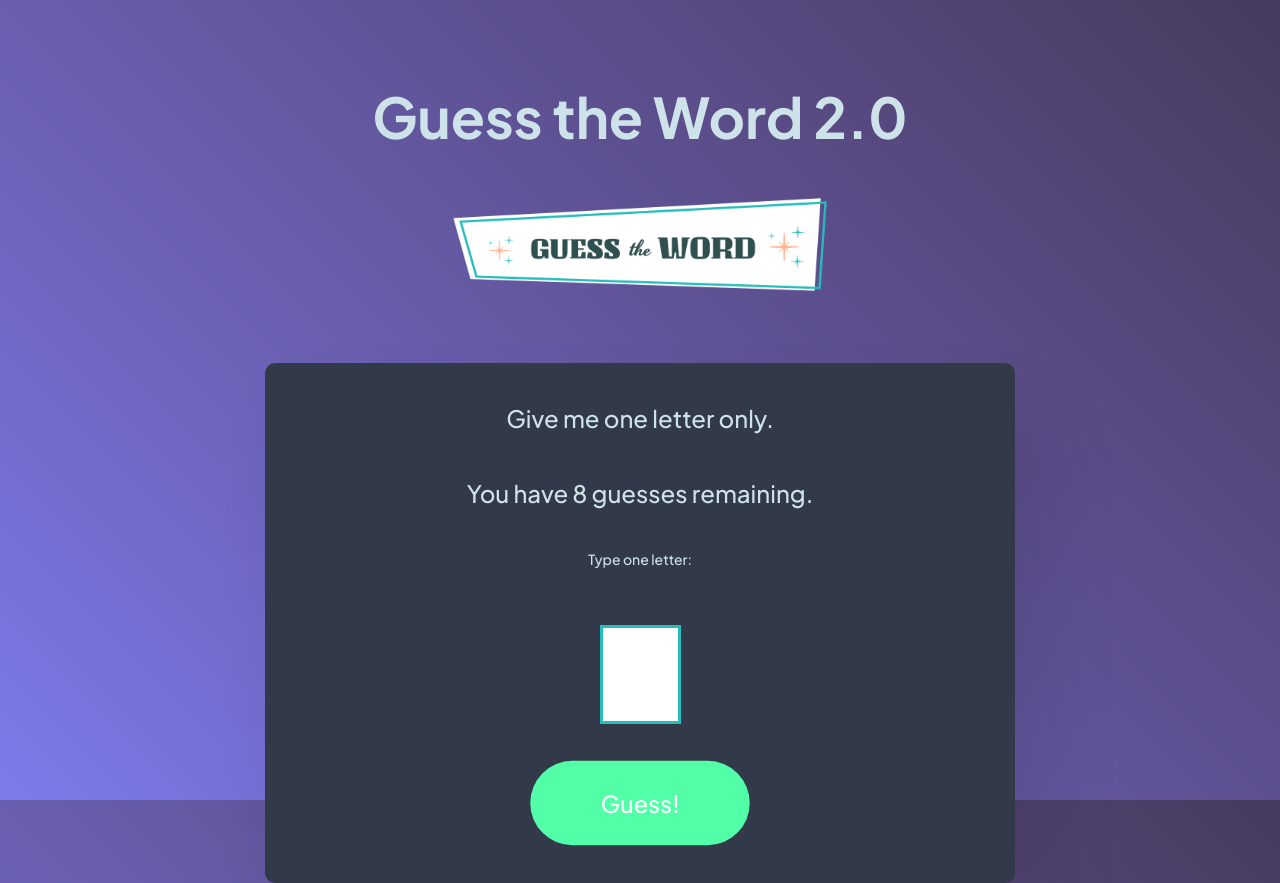
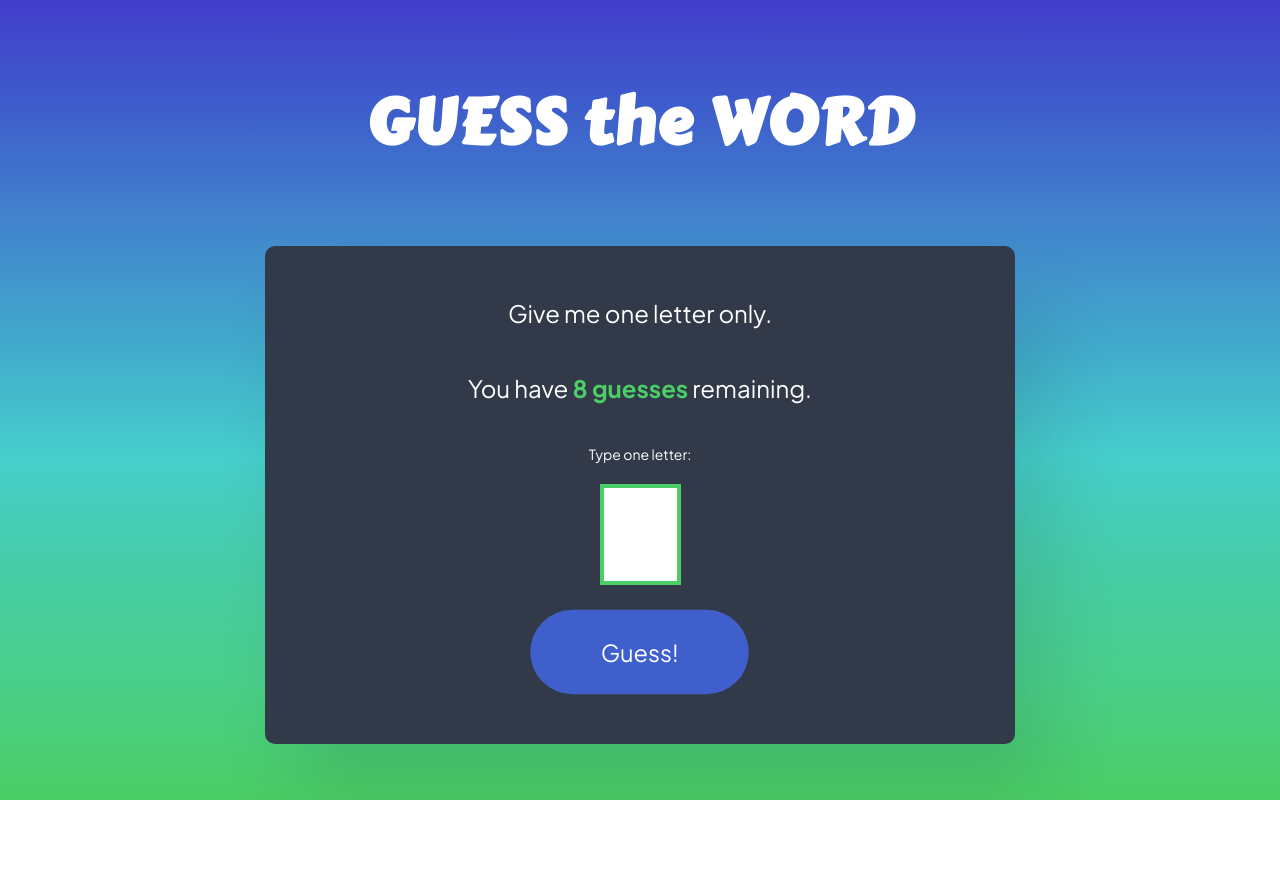
Before and after one commit to MattPahuta/GuessTheWord_2022, a plain HTML site: page index.html in a window 1280 px wide. Both pictures are taken after typing "Sample" into the empty fields and a click on the button "Guess!". After the commit the page ends 800 px from the top, so only its background shows below. Drawn offline with Linux system fonts and the light colour scheme; no server answers.

Commit message:
Complete basic game functions, update styles and messages

```diff
--- a/css/styles.css
+++ b/css/styles.css
@@ -2,6 +2,7 @@
 :root {
   /* fonts */
   --ff-sans: 'Plus Jakarta Sans', Arial, sans-serif;
+  --ff-cursive: 'Carter One', cursive;
   /* ****** font sizes *****************/
   /* ********************************* */
   --fs-700: 2.25rem;
@@ -16,17 +17,15 @@
   --clr-black: hsla(219, 22%, 16%, 1);
   --clr-white: hsla(0, 0%, 100%, 1);
   --clr-dark-gray-blue: hsla(217, 19%, 24%, 1);
-  --clr-galactic-blue: hsla(252, 66%, 62%, 1);
-  --clr-electric-green: hsla(150, 100%, 66%, 1);
-  --clr-light-cyan: hsla(193, 38%, 86%, 1);
-
+  --clr-blue: hsla(226, 58%, 52%, 1);
+  --clr-electric-green: hsla(132, 57%, 55%, 1);
 }
 
 @media (min-width: 40em) {
   :root {
     --fs-700: 2.75rem;
     --fs-600: 2rem;
-    --fs-500: 2rem;
+    --fs-500: 1.875rem;
     --fs-400: 1.25rem;
     --fs-350: 1rem;
   }
@@ -34,7 +33,7 @@
 
 @media (min-width: 72em) {
   :root {
-    --fs-700: 3.5rem;
+    --fs-700: 4rem;
     --fs-600: 2.5rem;
     --fs-400: 1.5rem;
   }
@@ -92,52 +91,31 @@ body {
   min-height: 100vh;
   display: grid;
   grid-template-rows: auto 1fr auto;
-
-
   line-height: 1.6;
   text-align: center;
-  /* update font - heading and body */
   font-family: var(--ff-sans);
-
   font-size: var(--fs-400);
-  color: var(--clr-light-cyan);
-  /* background-color: var(--clr-black); */
-
+  color: var(--clr-white);
   background-image: linear-gradient(
-    45deg,
-    hsl(240deg 73% 70%) 0%,
-    hsl(242deg 58% 65%) 11%,
-    hsl(245deg 46% 60%) 22%,
-    hsl(247deg 37% 55%) 33%,
-    hsl(249deg 31% 51%) 44%,
-    hsl(251deg 29% 46%) 56%,
-    hsl(254deg 28% 42%) 67%,
-    hsl(256deg 27% 38%) 78%,
-    hsl(258deg 25% 34%) 89%,
-    hsl(260deg 24% 30%) 100%
+    0deg,
+    hsl(132deg 57% 55%) 0%,
+    hsl(148deg 58% 55%) 14%,
+    hsl(163deg 57% 54%) 29%,
+    hsl(179deg 58% 54%) 43%,
+    hsl(195deg 58% 53%) 57%,
+    hsl(210deg 58% 53%) 71%,
+    hsl(226deg 58% 52%) 86%,
+    hsl(242deg 58% 52%) 100%
   );
-
-  /* background-image: url("../img/bg.png"); */
-  /* background-size: 800px;
-  background-repeat: repeat; */
-
-
-  /* color: #305050; */
 }
 
 .container {
   margin-inline: auto;
-  /* background: radial-gradient(50% 50% at 50% 50%,
-    rgba(167, 237, 237, 0.3) 0%,
-    rgba(156, 226, 226, 0) 100%); */
-
   display: flex;
   justify-content: center;
   flex-direction: column;
   align-items: center;
   width: 90%;
-
-
 }
 
 header {
@@ -148,14 +126,11 @@ header {
   gap: 1.5em;
 }
 
-/* update logo - design with canva? */
-.logo {
-  width: 70%;
-  max-width: 484px;
-}
-
 h1 {
+  font-family: var(--ff-cursive);
   font-size: var(--fs-700);
+  letter-spacing: 1.5px;
+  color: var(--clr-white);
 }
 
 .game-board {
@@ -179,7 +154,7 @@ h1 {
 }
 
 .game-container {
-  padding: 1.5em 1.5em;
+  padding: 2em 1.5em;
   display: flex;
   flex-direction: column;
   gap: 0.75em;
@@ -192,7 +167,7 @@ h1 {
 
 .highlight {
   padding: 0.25em;
-  /* background: #ffe2d6; */
+  background: #ffe2d6;
   font-size: 1em;
   color: orangered;
 }
@@ -203,9 +178,9 @@ h1 {
 }
 
 .word-in-progress {
-  letter-spacing: 15px;
-  color: #28bdbd;
-  font-size: 30px;
+  letter-spacing: var(--fs-350);
+  color: var(--clr-electric-green);
+  font-size: var(--fs-500);
   line-height: 1;
 }
 
@@ -219,12 +194,10 @@ h1 {
   padding: 0 0.5em;
 }
 
-
 .guess-form {
   display: flex;
   flex-direction: column;
   align-items: center;
-  gap: 1.5em;
 }
 
 .guess-form label {
@@ -240,13 +213,19 @@ input {
   font-size: 1.5em;
   margin-top: 0.5em;
   padding: 0.5em;
-  border: 3px solid #28bdbd;
+  border: 4px solid var(--clr-electric-green);
+
 }
 
 input:active,
 input:focus {
   outline: 0;
-  border: 4px solid #28bdbd;
+  border-color: var(--clr-blue);
+}
+
+.remaining-guesses {
+  font-weight: 700;
+  color: var(--clr-electric-green);
 }
 
 /* revise button styles = Steph Eckles  */
@@ -254,7 +233,7 @@ input:focus {
 .play-again {
   padding: 1em 3em;
   border-radius: 50px;
-  /* margin-top: 1em; */
+  margin-top: 1em;
   color: var(--clr-black);
   background: var(--clr-electric-green);
   font-size: 1em;
@@ -274,16 +253,22 @@ input:focus {
   transform: scale(0.98);
   /* background: brightness(0.3); */
   color: var(--clr-white);
+  background: var(--clr-blue);
+  transition: 150ms all ease-in-out;
 }
 
 /* animatied background */
 /* Todo: change to animated gif or confetti background */
 .win {
-  padding: 0 1em;
-  background: linear-gradient(-45deg, #ff9d64, #f5620c);
+  margin-bottom: 1em;
+  padding: 1em;
+  background: linear-gradient(-45deg, #4BCE65, #413CCB);
   background-size: 400% 400%;
   animation: gradient 2s ease infinite;
+  border-radius: 10px;
 }
+
+
 
 @keyframes gradient {
   0% {
--- a/index.html
+++ b/index.html
@@ -9,30 +9,26 @@
   <!-- <link rel="icon" type="image/png" sizes="32x32" href="./assets/favicon-32x32.png"> -->
   <link rel="preconnect" href="https://fonts.googleapis.com">
   <link rel="preconnect" href="https://fonts.gstatic.com" crossorigin>
-  <link href="https://fonts.googleapis.com/css2?family=Plus+Jakarta+Sans:wght@500;700&display=swap" rel="stylesheet">
+  <link href="https://fonts.googleapis.com/css2?family=Carter+One&family=Plus+Jakarta+Sans:wght@400;700&display=swap" rel="stylesheet">
   <link rel="stylesheet" href="./css/styles.css">
 </head>
 <body>
   <div class="container">
     <header>
-      <h1>Guess the Word 2.0</h1>
-      <img class="logo" src="img/logo.png" alt="Guess The Word" />
+      <h1>GUESS the WORD</h1>
     </header>
-
-
     <main>
       <section id="game-board" class="game-board">
         <div class="game-container">
           <p id="message" class="message"></p>
           <p id="word-in-progress" class="word-in-progress"></p>
-          <p id="remaining" class="remaining">You have <span id="remaining-guesses">8 guesses</span> remaining.</p>
+          <p id="remaining" class="remaining">You have <span id="remaining-guesses" class="remaining-guesses">8 guesses</span> remaining.</p>
           <!-- list to hold letters guessed by player -->
           <ul id="guessed-letters-list" class="guessed-letters"></ul>
-
           <!-- Game form -->
           <form action="" id="guess-form" class="guess-form">
             <label for="letter">Type one letter:</label>
-            <input id="letter" type="text" name="letter" class="letter" />
+            <input id="letter" type="text" name="letter" class="letter">
             <div class="form-element button-element">
               <button id="guess-btn" class="guess">Guess!</button>
             </div>
--- a/js/app.js
+++ b/js/app.js
@@ -1,16 +1,15 @@
 // Game variables - global
-// *** move these into functions where possible
 const guessedLettersList = document.querySelector('.guessed-letters');
 const wordInProgress = document.getElementById('word-in-progress');
 const remainingGuessesP = document.getElementById('remaining');
 const remainingGuessesSpan = document.getElementById('remaining-guesses');
-const message = document.getElementById('message'); // create a message function?
+const message = document.getElementById('message');
 const guessBtn = document.getElementById('guess-btn');
 const playAgainBtn = document.getElementById('play-again-btn');
 
 // adjust difficulty based on guesses available? Standard (8), Hard (6), Insanity (2)
 let remainingGuesses = 8;
-let word = 'magnolia';
+let word = 'magnolia'; // default value
 let guessedLetters = [];
 
 async function getWord() {
@@ -25,6 +24,10 @@ async function getWord() {
 
 // execute game
 getWord();
+
+function setDifficulty() {
+
+}
 
 // display dots for letters of word
 function addPlaceholders(word) {
@@ -53,7 +56,7 @@ function validatePlayerInput(input) {
 function makeGuess(letter) {
   letter = letter.toUpperCase();
   if (guessedLetters.includes(letter)) {
-    message.innerText = `"${letter}" has already been guessed. Try again!`;
+    message.textContent = `"${letter}" has already been guessed. Try again!`;
   } else {
     guessedLetters.push(letter);
     console.log('guessed letter pushed')
@@ -98,12 +101,12 @@ function trackGuessesRemaining(guess) {
     message.textContent = `Horray! "${guess}" is in the word.`;
   }
 
-
   if (remainingGuesses === 0) {
     message.innerHTML = `Bummer. You lose! <span class="highlight">${word}</span> was the word.`
     startOver();
   } else if (remainingGuesses === 1) {
     remainingGuessesSpan.textContent = `${remainingGuesses} guess`;
+    document.querySelector('.remaining-guesses').style.color = '#E2183D';
   } else {
     remainingGuessesSpan.textContent = `${remainingGuesses} guesses`;
   }
@@ -113,7 +116,6 @@ function trackGuessesRemaining(guess) {
 function checkWin() {
   if (word.toUpperCase() === wordInProgress.innerText) {
     message.classList.add('win');
-    // fix this: already a <p> element here, plus styling is off
     message.textContent = `You guessed it! Congrats!`;
     startOver();
   }
```
